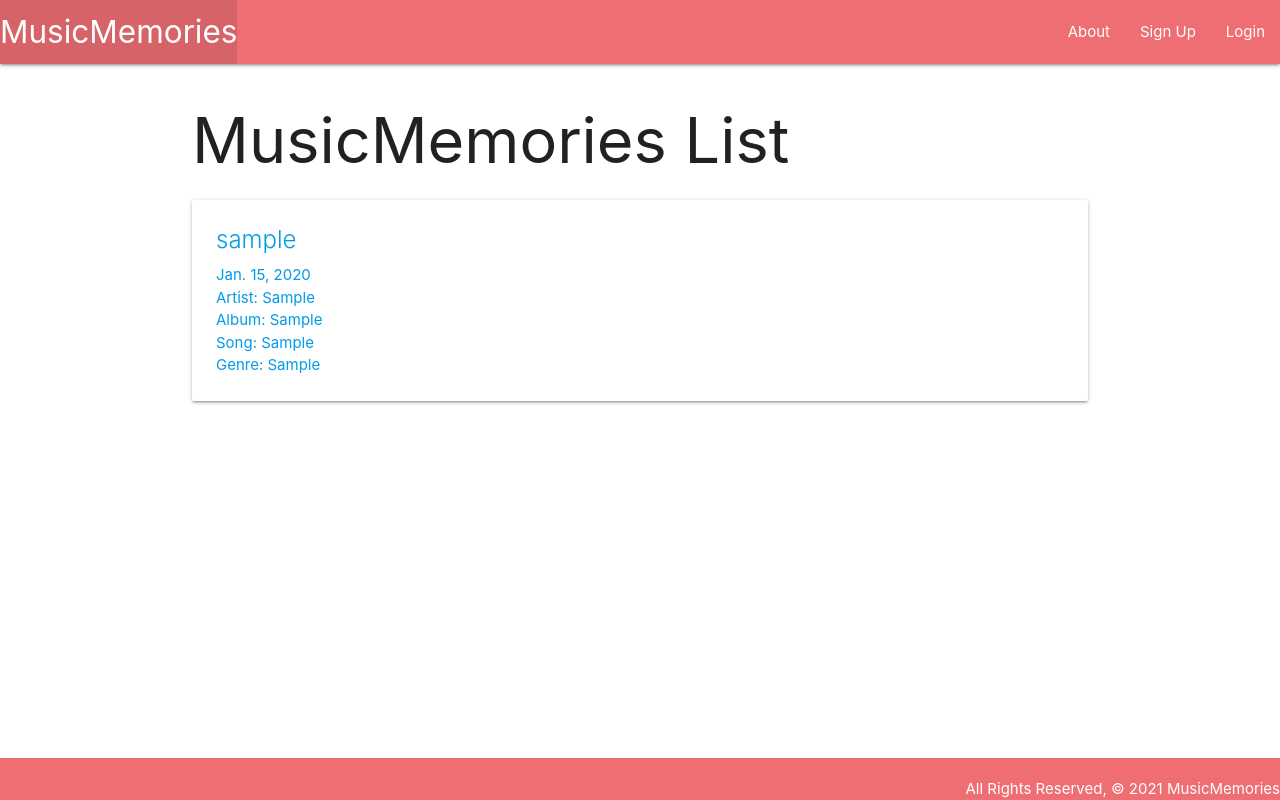
After one commit to SpicyMeatloaf/music-memories, a Django app: page /music/all in a window 1280 px wide. The commit adds this page. Run offline with Django 3.2, Linux system fonts and the light colour scheme; tables that the repository leaves empty hold one stand-in row (values such as "Sample post").

Commit message:
wip: adds View All index page

```diff
--- a/main_app/templates/base.html
+++ b/main_app/templates/base.html
@@ -26,7 +26,10 @@
                     </li>
                     {% if user.is_authenticated %}
                     <li>
-                        <a href="{% url 'index' %}">View All My Entries</a>
+                        <a href="{% url 'all_index' %}">View All Entries</a>
+                    </li>
+                    <li>
+                        <a href="{% url 'user_index' %}">View My Entries</a>
                     </li>
                     <li>
                         <a href="{% url 'music_create' %}">Add A Memory</a>
--- /dev/null
+++ b/main_app/templates/music/all_index.html
@@ -0,0 +1,19 @@
+{% extends 'base.html' %}
+{% block content %}
+    <h1>MusicMemories List</h1>
+    {% for i in music %}
+        <div class="card">
+            <a href="{% url 'detail' i.id %}">
+                <div class="card-content">
+                    <span class="card-title">{{ i.user }}</span>
+                    <p>{{ i.date_created }}</p>
+                    <p>Artist: {{ i.artist }}</p>
+                    <p>Album: {{ i.album }}</p>
+                    <p>Song: {{ i.song }}</p>
+                    <p>Genre: {{ i.genre }}</p>
+
+                </div>
+            </a>
+        </div>
+    {% endfor %}
+{% endblock %}
--- a/main_app/urls.py
+++ b/main_app/urls.py
@@ -4,7 +4,8 @@ from . import views
 urlpatterns = [
     path('', views.home, name='home'),
     path('about/', views.about, name='about'),
-    path('music/', views.music_index, name='index'),
+    path('music/', views.music_index, name='user_index'),
+    path('music/all', views.all_index, name='all_index'),
     path('music/create/', views.MusicCreate.as_view(), name='music_create'),
     path('music/<int:pk>/update/', views.MusicUpdate.as_view(), name='music_update'),
     path('music/<int:pk>/delete/', views.MusicDelete.as_view(), name='music_delete'),
--- a/main_app/views.py
+++ b/main_app/views.py
@@ -24,6 +24,10 @@ def about(request):
 def music_index(request):
     music = Music.objects.filter(user=request.user)
     return render(request, 'music/index.html', {'music': music})
+
+def all_index(request):
+    music = Music.objects.all()
+    return render(request, 'music/all_index.html', {'music': music})
 
 def add_listen(request, music_id):
     form = ListenForm(request.POST)
```
